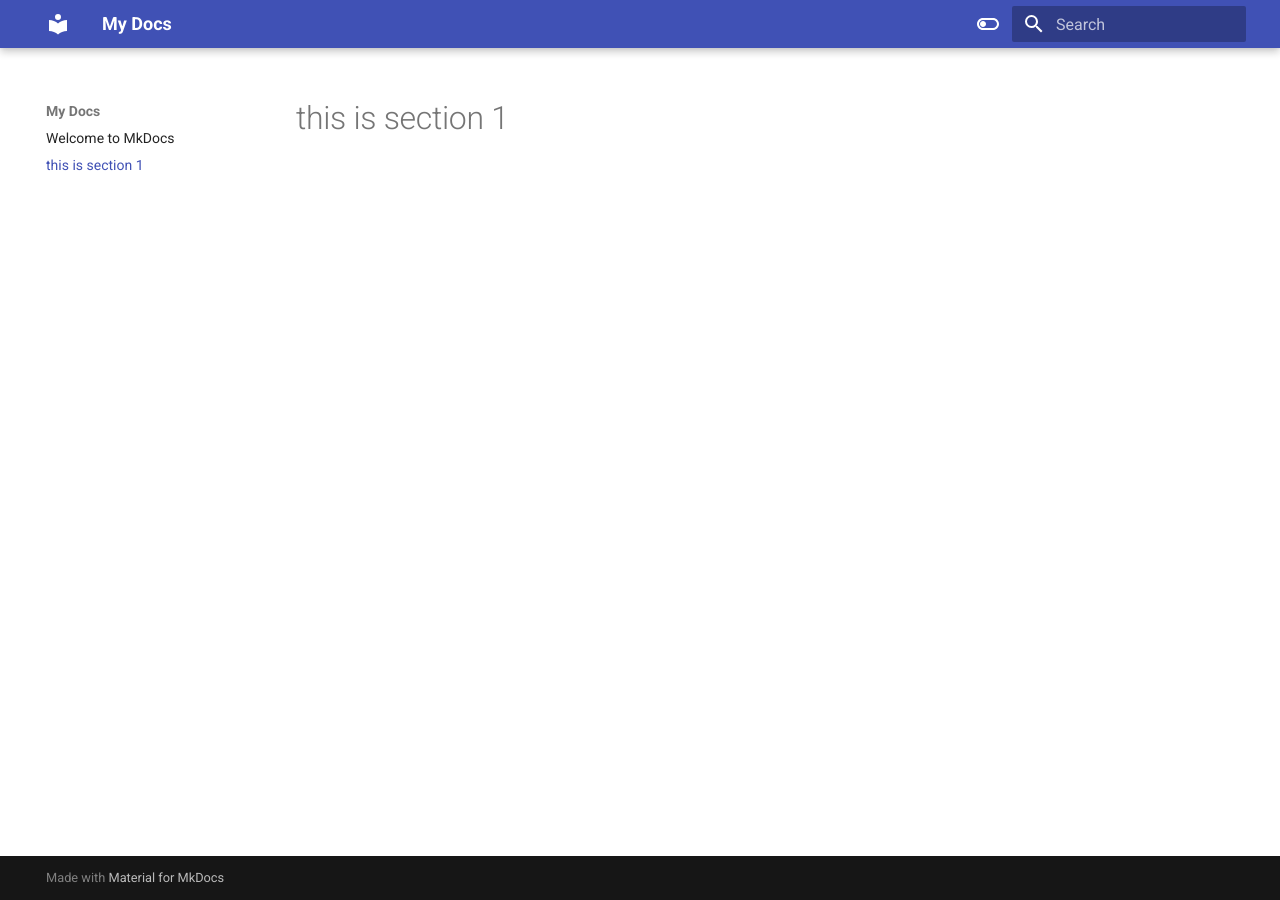
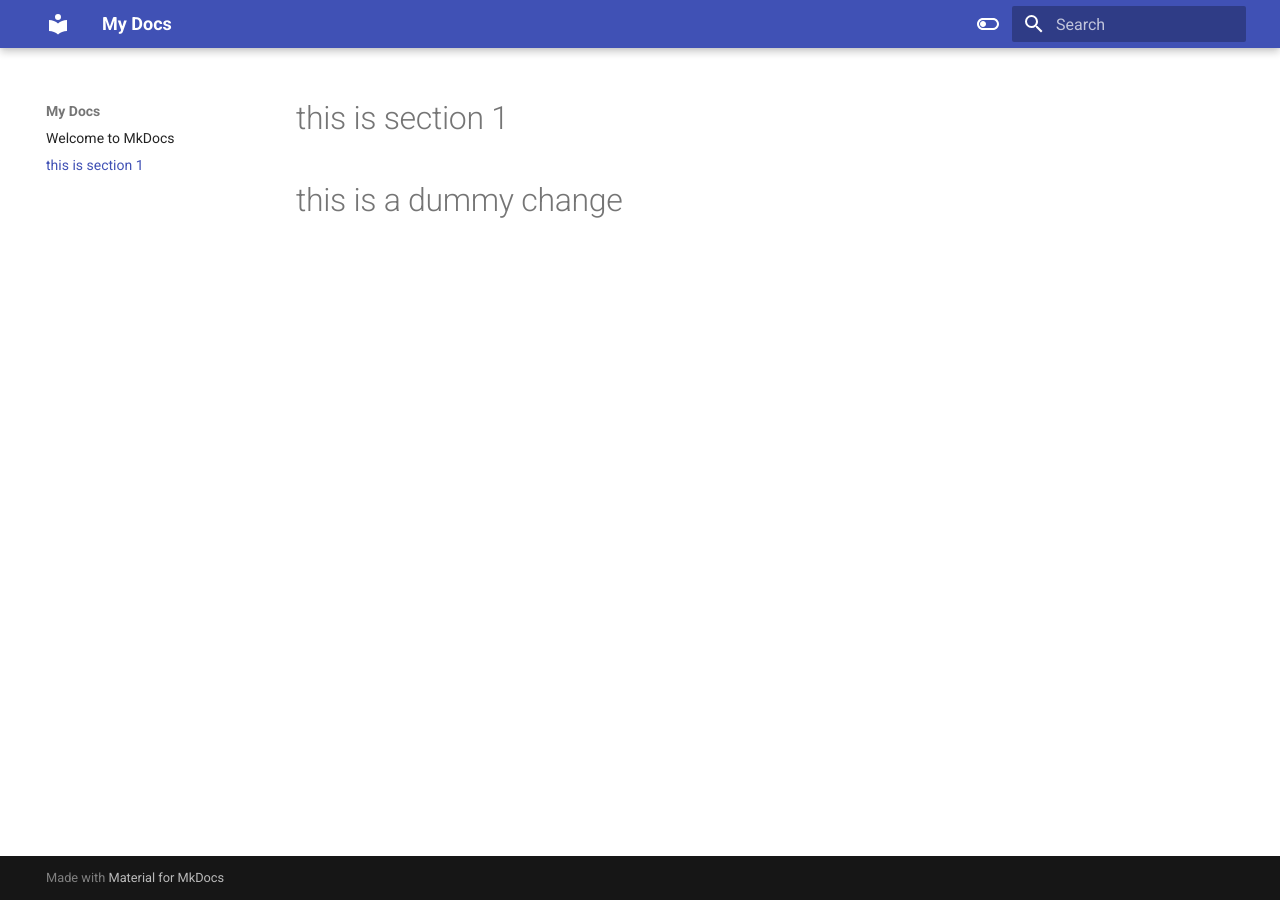
Before and after one commit to GuoquanXing/mysite, an MkDocs documentation site: the page built from docs/section1.md, in a window 1280 px wide. Built offline with MkDocs 1.6.1 and Material for MkDocs 9.7.7, drawn with Linux system fonts in a browser that asks for light colours.

```diff
--- a/docs/section1.md
+++ b/docs/section1.md
@@ -1 +1,3 @@
 # this is section 1
+
+# this is a dummy change
```
Also changed, not shown: 1 other file.
